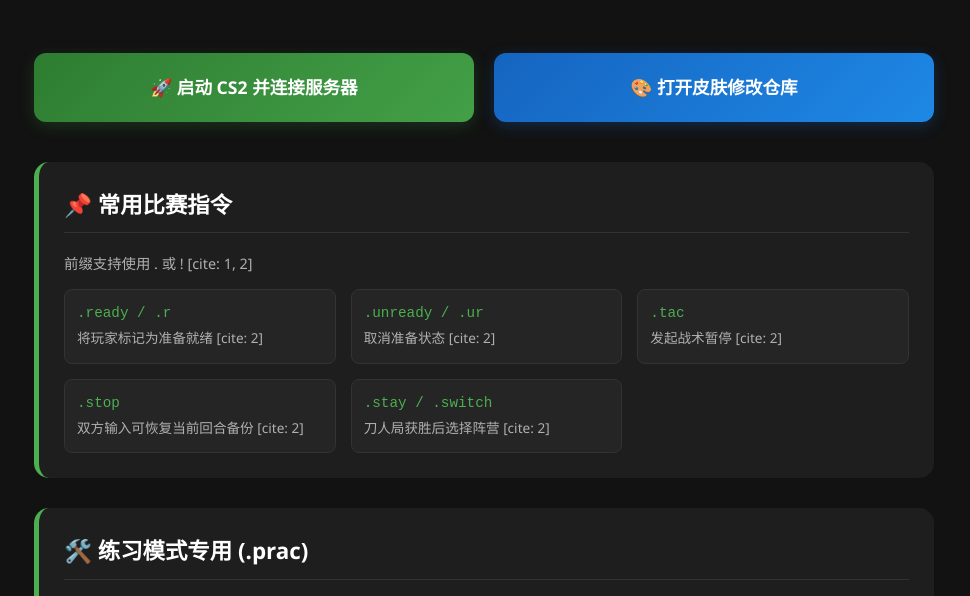
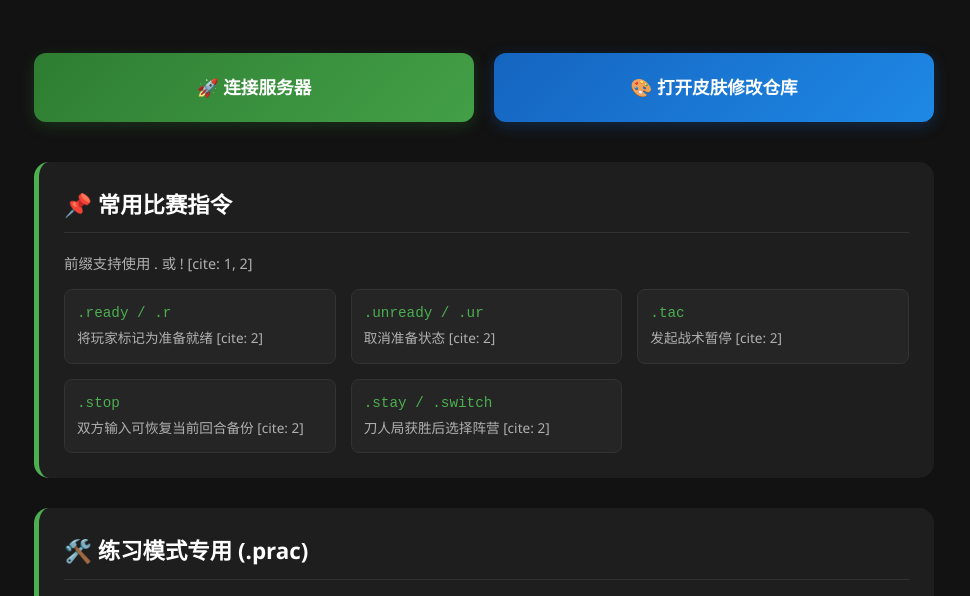
Before and after one commit to TokaiTeiovo/Teio_Server, a plain HTML site: page index.html in a window 1280 px wide. Shown: the part 195-791 px from the top of the page, without its empty margins (156-1126 px from the left). Drawn offline with Linux system fonts and the light colour scheme.

Commit message:
Update index.html

```diff
--- a/index.html
+++ b/index.html
@@ -34,8 +34,8 @@
     </header>
 
     <div class="action-box">
-        <a href="steam://connect/frp-art.com:61761" class="btn btn-connect">
-            🚀 启动 CS2 并连接服务器<br>
+        <a href="steam://run/730//+connect%20frp-art.com:61761/" class="btn btn-connect">
+            🚀 连接服务器<br>
         </a>
         <a href="https://inventory.cstrike.app" target="_blank" class="btn btn-skin">
             🎨 打开皮肤修改仓库<br>
```
